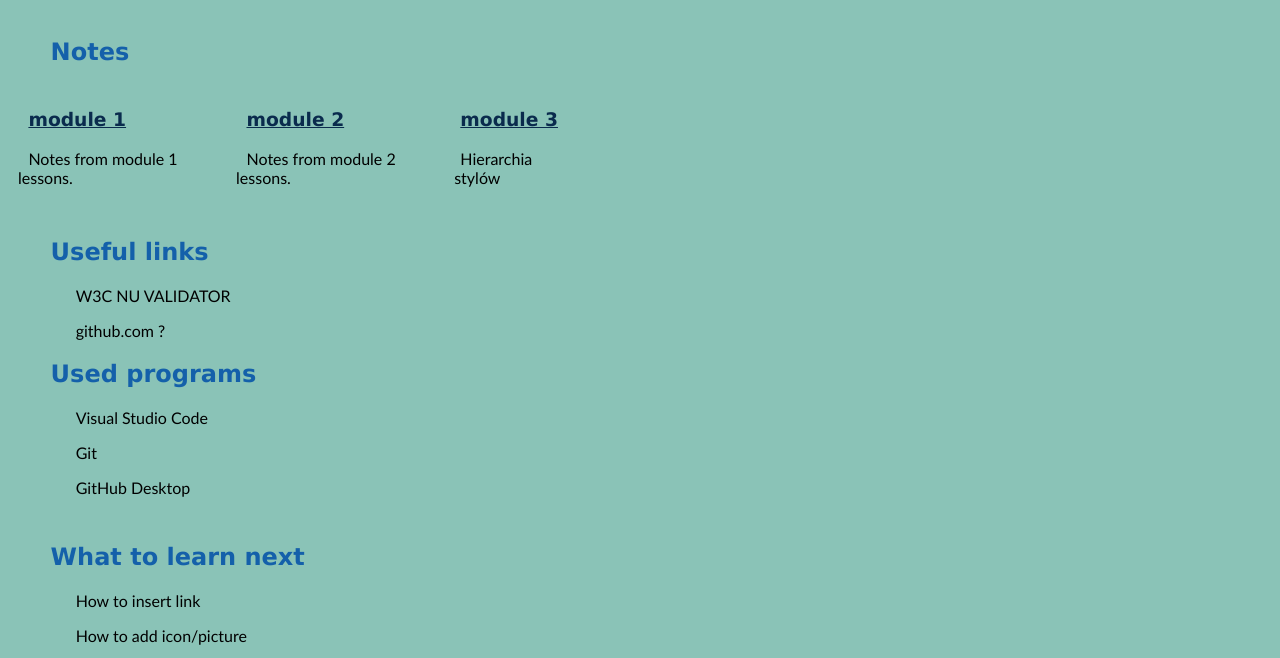
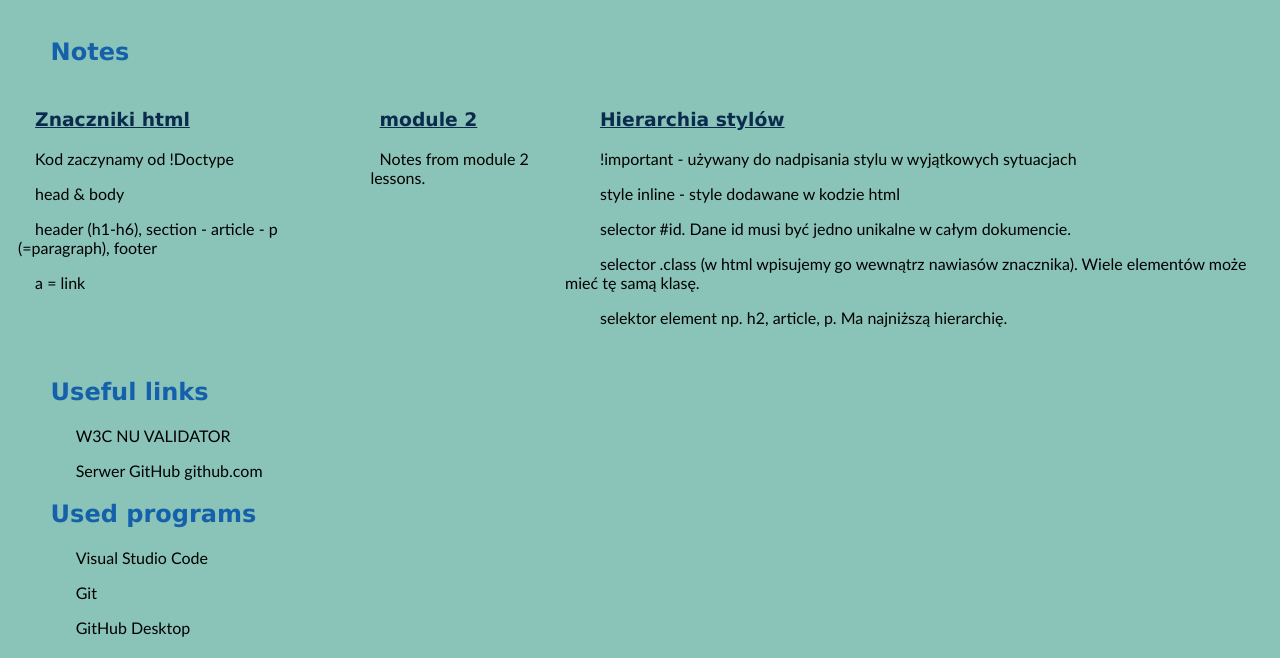
Before and after one commit to Marrgie/homepage, a plain HTML site: page index.html in a window 1280 px wide. Shown: the part 103-761 px from the top of the page. Drawn offline with Linux system fonts and the light colour scheme.

Commit message:
notes footer and link

```diff
--- a/index.html
+++ b/index.html
@@ -24,8 +24,11 @@
             <section>
                 <div class="content">
                     <article>
-                        <h3>module 1</h3>
-                        <p>Notes from module 1 lessons.</p>
+                        <h3>Znaczniki html</h3>
+                        <p>Kod zaczynamy od !Doctype</p>
+                        <p>head & body</p>
+                        <p>header (h1-h6), section - article - p (=paragraph), footer</p>
+                        <p>a = link</p>
                     </article>
                 </div>
             </section>
@@ -39,8 +42,12 @@
             </section>
             <section>
                 <article>
-                    <h3>module 3</h3>
-                    <p>Hierarchia stylów</p>
+                    <h3>Hierarchia stylów</h3>
+                    <p>!important - używany do nadpisania stylu w wyjątkowych sytuacjach</p>
+                    <p>style inline - style dodawane w kodzie html</p>
+                    <p>selector #id. Dane id musi być jedno unikalne w całym dokumencie.</p>
+                    <p>selector .class (w html wpisujemy go wewnątrz nawiasów znacznika). Wiele elementów może mieć tę samą klasę. </p>
+                    <p>selektor element np. h2, article, p. Ma najniższą hierarchię.</p>
                 </article>
             </section>
         </div>
@@ -49,7 +56,7 @@
             <article>
                 <h2>Useful links</h2>
                 <p>W3C NU VALIDATOR</p>
-                <p>github.com ?</p>
+                <p>Serwer GitHub <a>github.com</a></p>
             </article>
             <article>
                 <h2>Used programs</h2>
@@ -64,6 +71,7 @@
             <p>How to add icon/picture</p>
             <p>English</p>
         </section>
+    <footer>To jest stopka.</footer>
 </body>
 
 </html>
--- a/style.css
+++ b/style.css
@@ -16,7 +16,6 @@ header p {
 
 body {
     background-color: #8ac3b7
-
 }
 
 h2 {
@@ -45,7 +44,7 @@ section {
     display: flex;
     flex-wrap:wrap
     width: 100%;
-    align-items:first;
+    text-indent: 0%;
 
 }
 
```
